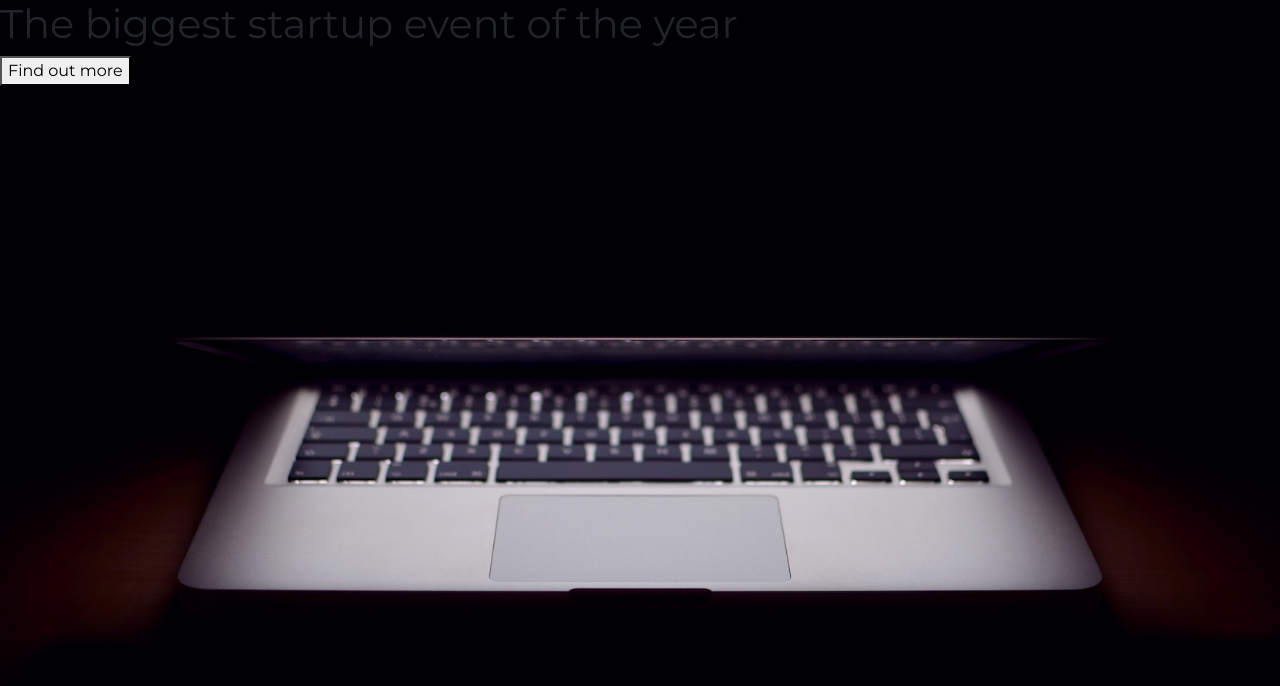
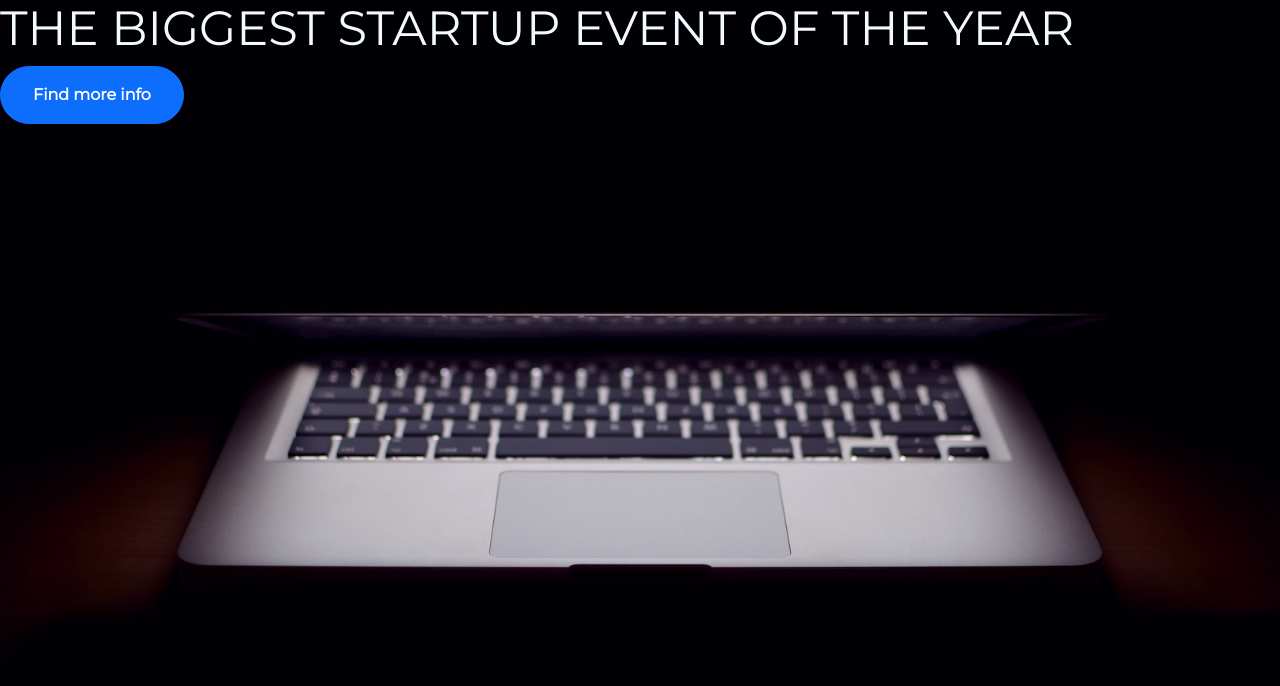
Before and after one commit to osu4life75/landingPage, a plain HTML site: page startup_files/index.html in a window 1280 px wide. Drawn offline with nearby package versions, Linux system fonts and the light colour scheme.

```diff
--- a/startup_files/index.html
+++ b/startup_files/index.html
@@ -22,8 +22,9 @@
     <link href="style.css" rel="stylesheet">
   </head>
   <body>
-    <h1>The biggest startup event of the year</h1>
-    <button id="myButton">Find out more</button>
+    <h1 class="text-uppercase"><strong></strong>The biggest startup event of the year<strong></strong></h1>
+    <button type="button" class="btn btn-primary btn-xl" id="myButton">Find more info</button>
+
    <script src='script.js'></script>
   </body>
 </html>
--- a/startup_files/style.css
+++ b/startup_files/style.css
@@ -1,8 +1,33 @@
-body,
-html {
+body {
   width: 100%;
   height: 100%;
   font-family: 'Montserrat', sans-serif;
-  background-image: url(header.jpg);
+  background-image: url('header.jpg');
+  background-repeat: no-repeat;
+  background-attachment: fixed;
+  background-position: center center;
   background-size: cover;
 }
+
+
+h1{
+  font-size: 3rem;
+  color: #f2f9ff;
+}
+
+hr {
+  margin: 20px auto;
+  color: #F05F44;
+  border: 3px solid #F05F44;
+  max-width: 65px;
+  opacity: 1;
+}
+
+.btn{
+  font-weight: 700;
+  border-radius: 300px;
+}
+
+.btn-xl{
+ padding: 1rem 2rem;
+}
```
